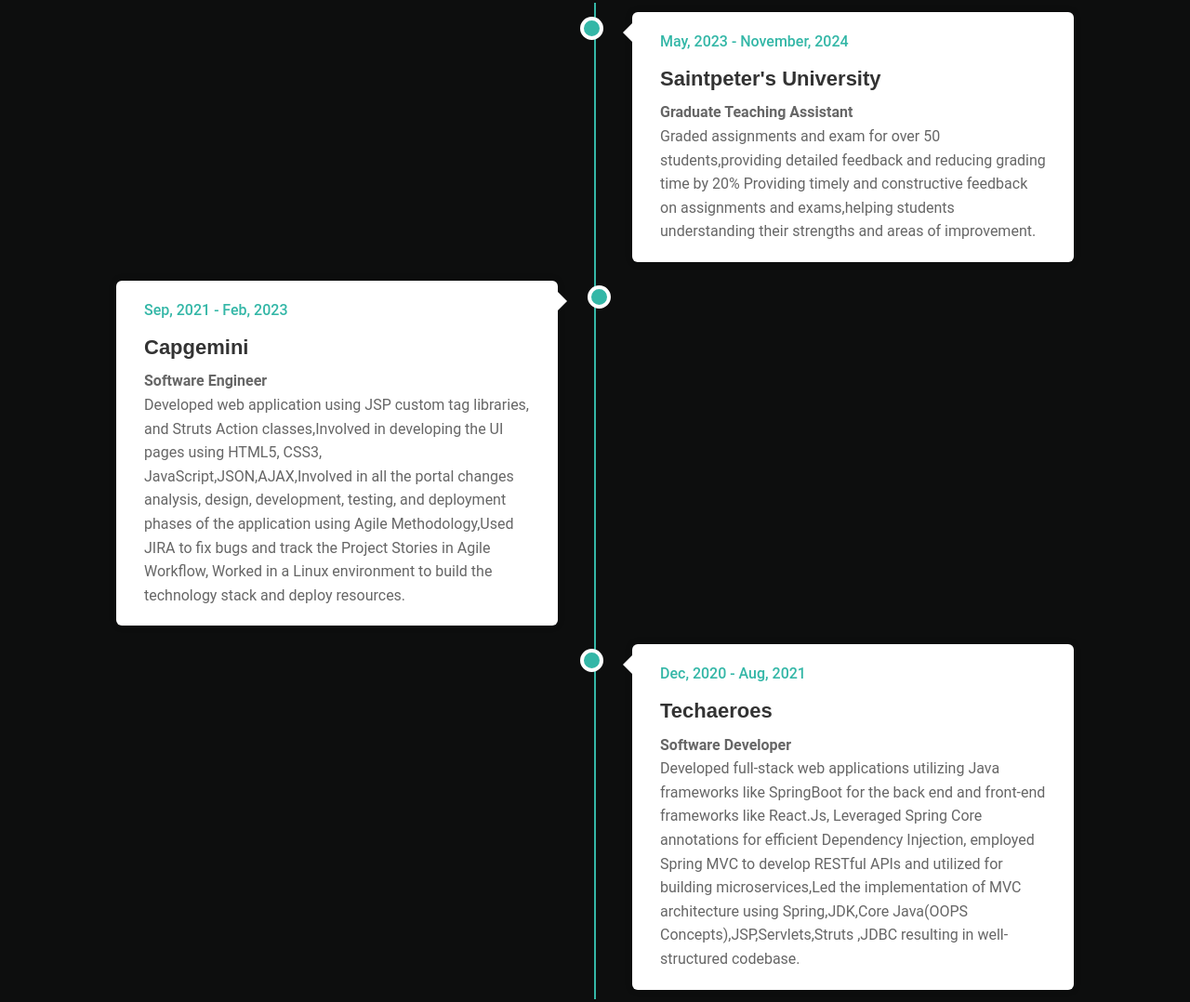
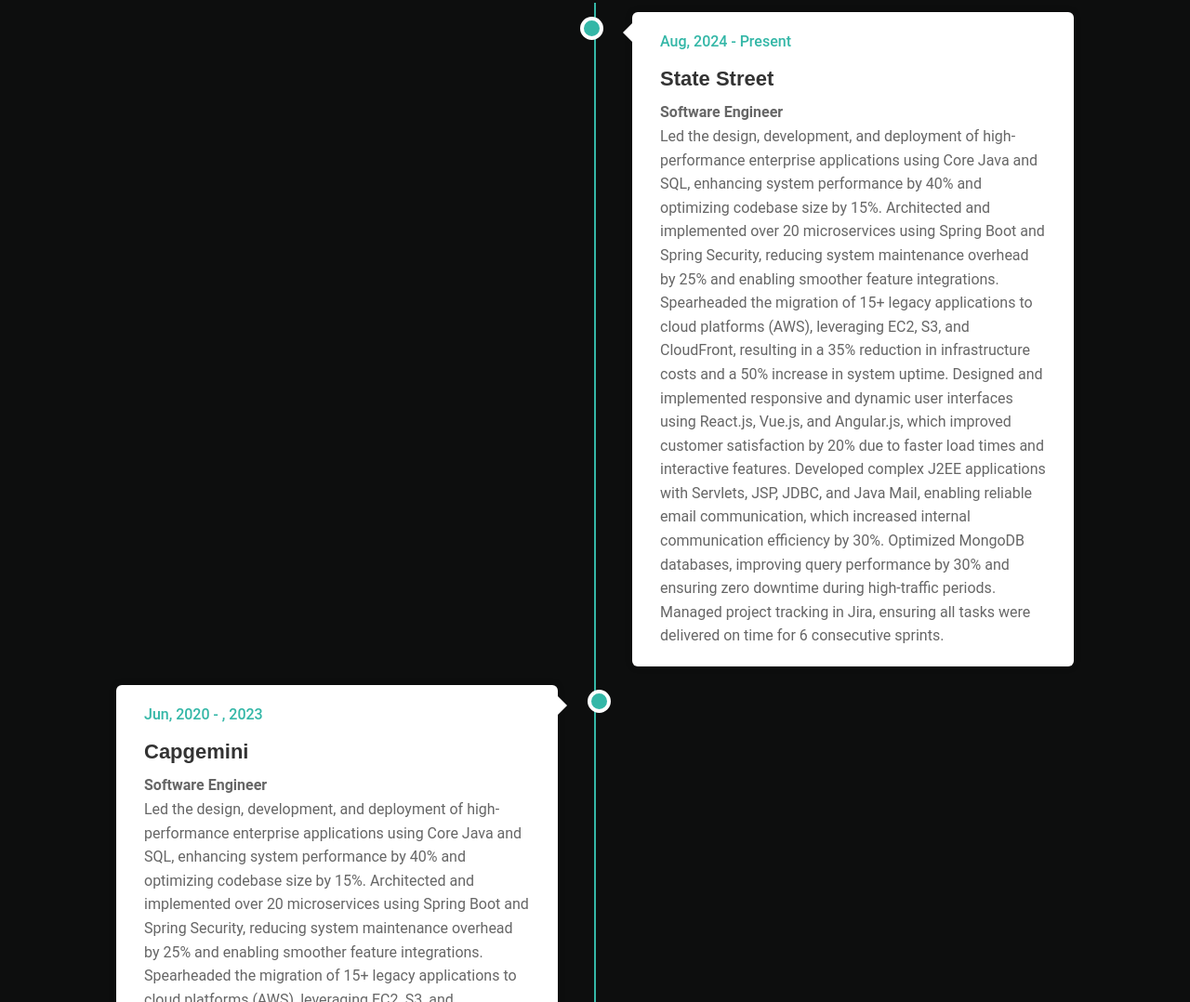
Before and after one commit to Sreenadh9585/sreenadh.git.io, a plain HTML site: page index.html in a window 1280 px wide. Shown: the part 2695-3773 px from the top of the page at 93% size. Drawn offline with nearby package versions, Linux system fonts and the light colour scheme; a script that the page names is missing.

Commit message:
Update index.html

```diff
--- a/index.html
+++ b/index.html
@@ -103,7 +103,7 @@
     </section>
 
 <!-- SKILLS -->
- <section class="section dark-background fade-effect">
+ <section class="section light-background fade-effect">
 <div class="col-xxl-12 px-0 py-0 bg-body-secondary " id="skills">
   <div class="container-fluid toolkit">
     <div class="sideheading1">
@@ -169,11 +169,21 @@
         <div class="timeline">
           <div class="timeline-item right">
             <div class="timeline-content">
-              <span class="date">May, 2023 - November, 2024</span>
-              <h3>Saintpeter's University</h3>
-              <p><strong>Graduate Teaching Assistant</strong></p>
-              <p>Graded assignments and exam for over 50 students,providing detailed feedback and reducing grading time by 20%
-                Providing timely and constructive feedback on assignments and exams,helping students  understanding their strengths and areas of improvement.
+              <span class="date">Aug, 2024 - Present</span>
+              <h3>State Street</h3>
+              <p><strong>Software Engineer</strong></p>
+              <p>Led the design, development, and deployment of high-performance enterprise applications using Core Java and SQL, enhancing
+                system performance by 40% and optimizing codebase size by 15%.
+                Architected and implemented over 20 microservices using Spring Boot and Spring Security, reducing system maintenance
+                overhead by 25% and enabling smoother feature integrations.
+                Spearheaded the migration of 15+ legacy applications to cloud platforms (AWS), leveraging EC2, S3, and CloudFront, resulting
+                in a 35% reduction in infrastructure costs and a 50% increase in system uptime.
+                Designed and implemented responsive and dynamic user interfaces using React.js, Vue.js, and Angular.js, which improved
+                customer satisfaction by 20% due to faster load times and interactive features.
+                Developed complex J2EE applications with Servlets, JSP, JDBC, and Java Mail, enabling reliable email communication, which
+                increased internal communication efficiency by 30%.
+                Optimized MongoDB databases, improving query performance by 30% and ensuring zero downtime during high-traffic periods.
+                Managed project tracking in Jira, ensuring all tasks were delivered on time for 6 consecutive sprints.
                 </p>
             </div>
           </div>
@@ -181,27 +191,22 @@
         <div class="timeline">
           <div class="timeline-item left">
             <div class="timeline-content">
-              <span class="date">Sep, 2021 - Feb, 2023</span>
+              <span class="date">Jun, 2020 - , 2023</span>
               <h3>Capgemini</h3>
               <p><strong>Software Engineer</strong></p>
-              <p>Developed web application using JSP custom tag libraries, and Struts Action classes,Involved in developing the UI pages using HTML5, CSS3, JavaScript,JSON,AJAX,Involved in all the portal changes analysis, design, development, testing, and deployment
-                phases of the application using Agile Methodology,Used JIRA to fix bugs and track the Project Stories in Agile Workflow,
-                Worked in a Linux environment to build the technology stack and deploy resources.
+              <p>Led the design, development, and deployment of high-performance enterprise applications using Core Java and SQL, enhancing
+                system performance by 40% and optimizing codebase size by 15%.
+                Architected and implemented over 20 microservices using Spring Boot and Spring Security, reducing system maintenance
+                overhead by 25% and enabling smoother feature integrations.
+                Spearheaded the migration of 15+ legacy applications to cloud platforms (AWS), leveraging EC2, S3, and CloudFront, resulting
+                in a 35% reduction in infrastructure costs and a 50% increase in system uptime.
+                Designed and implemented responsive and dynamic user interfaces using React.js, Vue.js, and Angular.js, which improved
+                customer satisfaction by 20% due to faster load times and interactive features.
+                Developed complex J2EE applications with Servlets, JSP, JDBC, and Java Mail, enabling reliable email communication, which
+                increased internal communication efficiency by 30%.
+                Optimized MongoDB databases, improving query performance by 30% and ensuring zero downtime during high-traffic periods.
+                Managed project tracking in Jira, ensuring all tasks were delivered on time for 6 consecutive sprints.
               </p>
-            </div>
-          </div>
-        </div>
-        <div class="timeline">
-          <div class="timeline-item right">
-            <div class="timeline-content">
-              <span class="date">Dec, 2020 - Aug, 2021</span>
-              <h3>Techaeroes</h3>
-              <p><strong>Software Developer</strong></p>
-              <p> Developed full-stack web applications utilizing Java frameworks like SpringBoot for the back end and front-end frameworks like React.Js, Leveraged Spring Core annotations for efficient Dependency Injection, employed Spring
-                MVC to develop RESTful APIs and utilized for building microservices,Led the implementation of MVC architecture using Spring,JDK,Core Java(OOPS
-                Concepts),JSP,Servlets,Struts ,JDBC resulting in well-structured codebase.
-              </p>
-            </div>
             </div>
           </div>
         </div>
@@ -292,8 +297,9 @@
         <h2>My Resume</h2>
     </div>
       <div class="pdf-container">
+          <!-- Embed the resume PDF for preview -->
           <iframe
-            src="https://drive.google.com/file/d/1K9qLPCuQtYi83ph1jyQfNxt2wEI6jzP7/preview"
+              src="https://drive.google.com/file/d/1PJGjwhmXlmB79ibiz69Jzdjcr8SKEwhf/preview"
               width="100%"
               height="600px"
               allow="autoplay"
@@ -301,13 +307,25 @@
           </iframe>
       </div>
       <div class="pdf-controls">
-        <a href="https://drive.google.com/file/d/1K9qLPCuQtYi83ph1jyQfNxt2wEI6jzP7/view?usp=sharing"
+          <!-- Provide a download link for the resume -->
+          <a href="https://drive.google.com/uc?export=download&id=1PJGjwhmXlmB79ibiz69Jzdjcr8SKEwhf"
              class="download-btn"
-           target="_blank">
+             target="_blank"
+             rel="noopener noreferrer">
               Download PDF
           </a>
       </div>
   </section>
+
+           rel="noopener noreferrer">
+            Download PDF
+        </a>
+    </div>
+</section>
+
+    </div>
+</section>
+
 
 
 <footer class="dark-background fade-effect">
```
Lines whose indentation alone changed are shown as unchanged.
